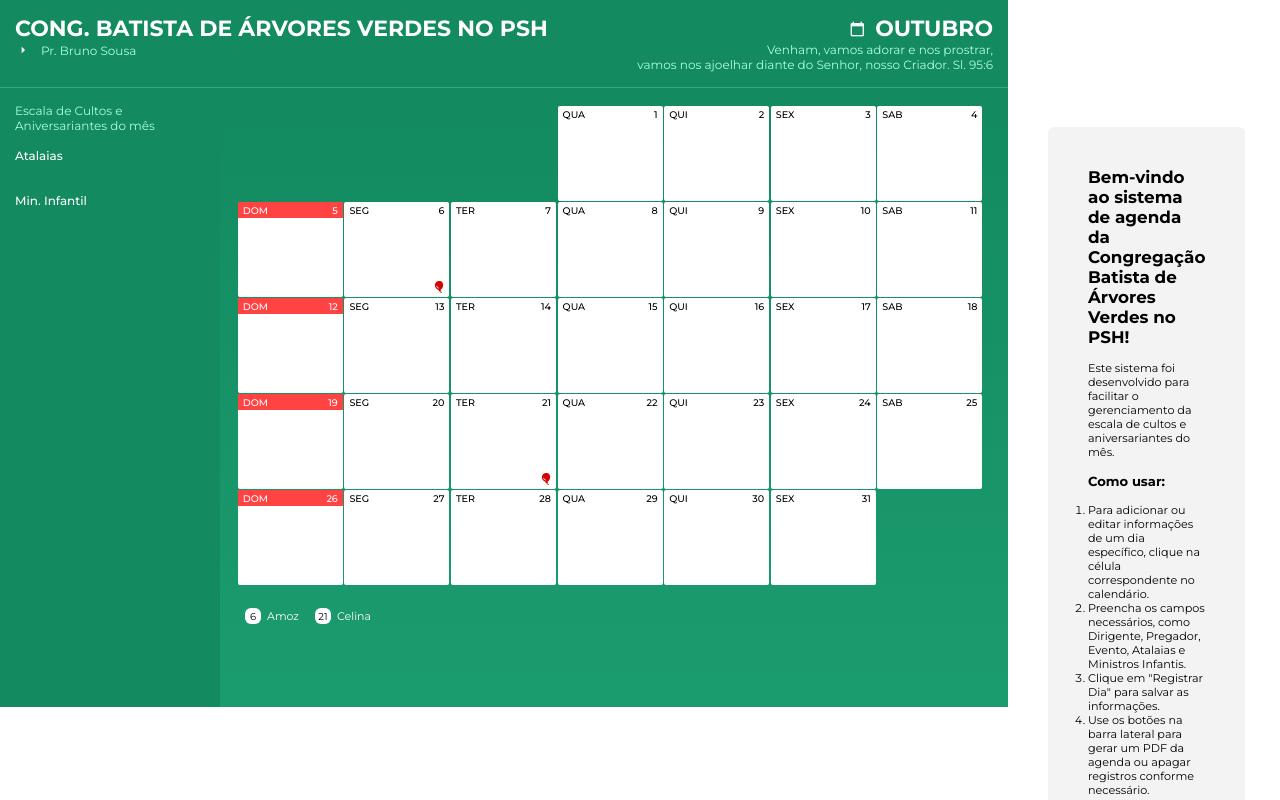
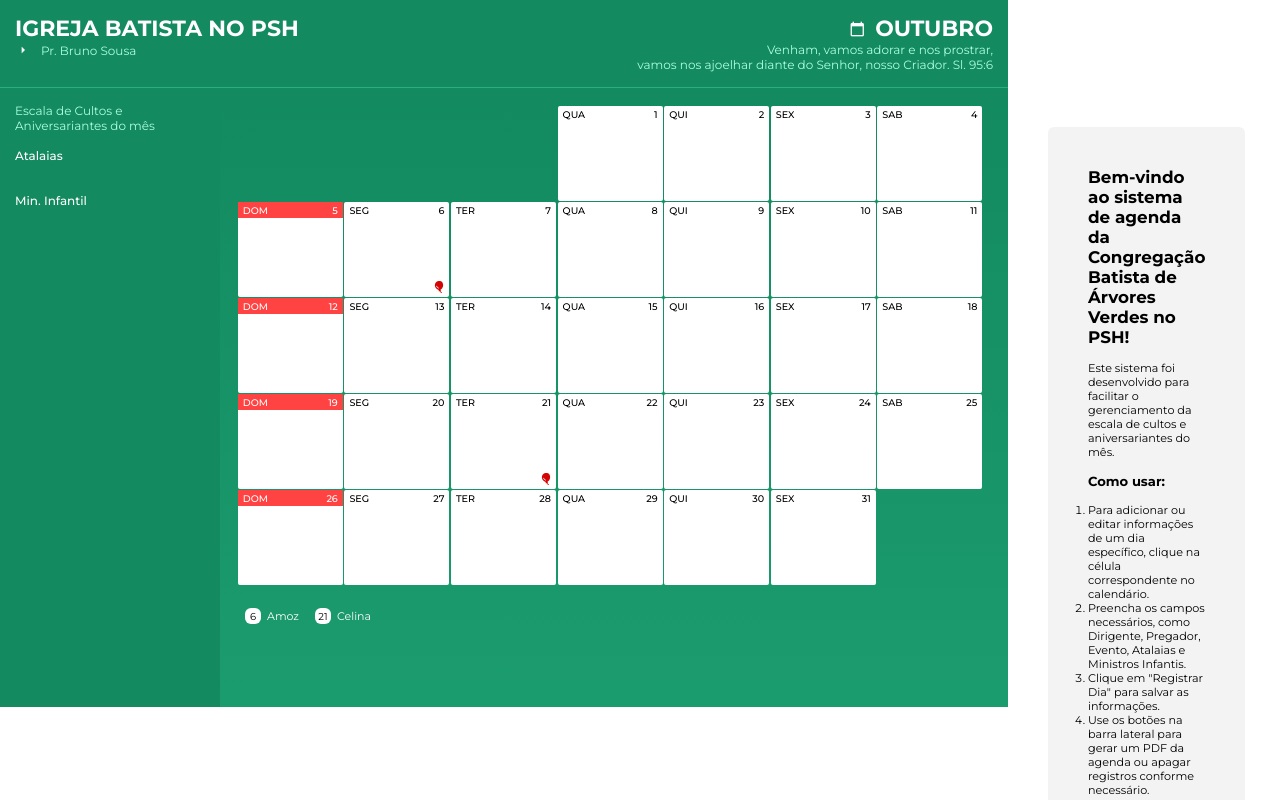
Before and after one commit to hupernikomen/agenda-PSH, a website: page index.html in a window 1280 px wide. Shown: the top 800 px of the page. Drawn offline with nearby package versions, Linux system fonts and the light colour scheme.

Commit message:
melorias

```diff
--- a/index.html
+++ b/index.html
@@ -23,7 +23,7 @@
 
     <header>
         <div class="container-titulo">
-            <h1 id="logo">Cong. Batista de Árvores Verdes no PSH</h1>
+            <h1 id="logo">Igreja Batista no PSH</h1>
             <div>
 
                 <p class="desc"><span class="material-icons">
```
